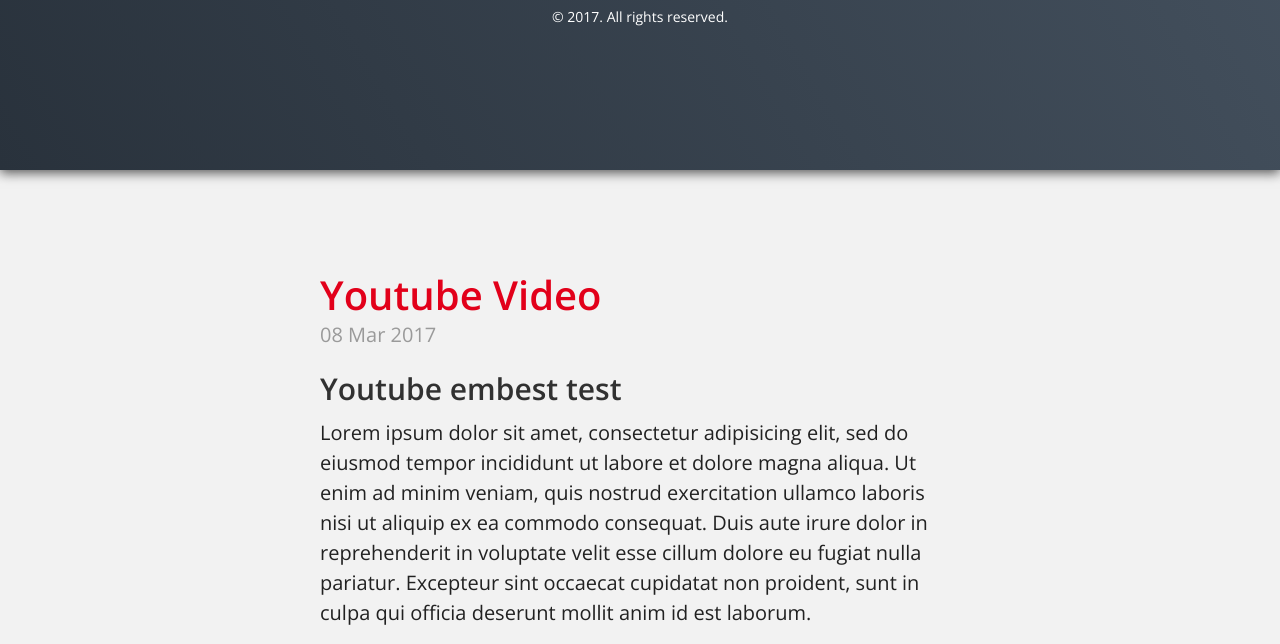
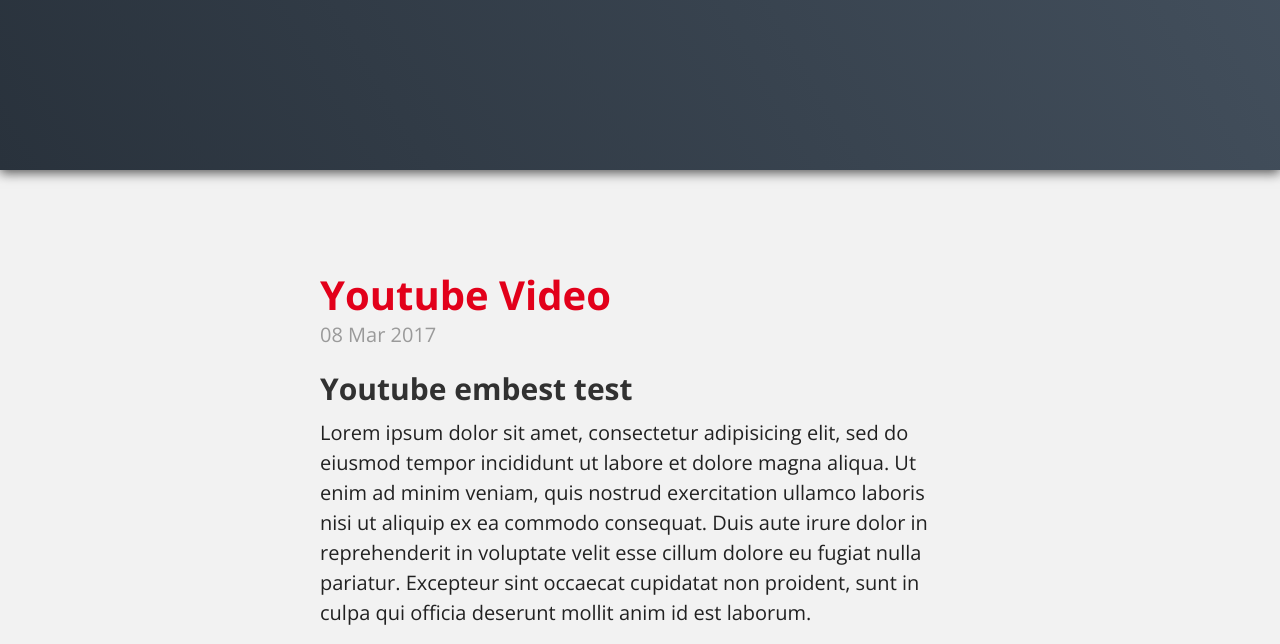
Before and after one commit to mrsideshowjack/miss-sell, a Jekyll site: the page built from index.html, in a window 1280 px wide, cut to the strip 550-1194 px from the top of the page. Built offline with Jekyll 4.4.1, drawn with Linux system fonts in a browser that asks for light colours; some web fonts are replaced; the list of posts is cut into pages by our own code; some of the changed text lies outside the part shown.

Commit message:
hiiiiiutehrthethsdsdgndsdsgdfz

```diff
--- a/_includes/head.html
+++ b/_includes/head.html
@@ -24,7 +24,7 @@
   <!-- CSS -->
   <link rel="stylesheet" href="{{ site.baseurl }}/public/css/syntax.css">
   <link rel="stylesheet" href="{{ site.baseurl }}/public/css/style.css">
-  <link rel="stylesheet" href="https://fonts.googleapis.com/css?family=Open+Sans:400,300,600 &#124;Josefin+Sans' rel='stylesheet">
+  <link href="https://fonts.googleapis.com/css?family=Open+Sans:400,700|Pacifico" rel="stylesheet">
   <link href="https://maxcdn.bootstrapcdn.com/font-awesome/4.7.0/css/font-awesome.min.css" rel="stylesheet">
 
   <!-- Icons -->
--- a/_includes/splash.html
+++ b/_includes/splash.html
@@ -39,28 +39,6 @@
     </ul>
   </nav>
 
-
-<!--     <nav class="splash-nav">
-
-      <a class="splash-nav-item{% if page.url == node.url %} active{% endif %}" href="{{ site.baseurl }}">
-        Blog
-      </a>
-
-      {% assign pages_list = site.pages %}
-      {% for node in pages_list %}
-        {% if node.title != null %}
-          {% if node.layout == "page" %}
-            <a class="splash-nav-item{% if page.url == node.url %} active{% endif %}" href="{{ site.baseurl }}{{ node.url }}">
-              {{ node.title }}
-            </a>
-          {% endif %}
-        {% endif %}
-      {% endfor %}
-      <a class="splash-nav-item{% if page.url == node.url %} active{% endif %}" href="{{ site.baseurl }}/archive">
-        Achive
-      </a>
-    </nav> -->
-
 <!--       <div class="social">
           <a href="https://twitter.com/mrsideshowjack"><i class="fa fa-twitter fa-fw" aria-hidden="true"></i></a>
           <a href="https://github.com/mrsideshowjack"><i class="fa fa-github fa-fw" aria-hidden="true"></i></a>
@@ -69,9 +47,6 @@
           <a href="http://stackoverflow.com/users/6625790/jack-mason"><i class="fa fa-stack-overflow fa-fw" aria-hidden="true"></i></a>
       </div> -->
 
-      <div class="splash-img-container">
-        <!-- <img class="splash-img" src="{{ site.baseurl }}{{ post.url }}/public/annie-spratt-66432.jpg"> -->
-      </div>
-    <p class="copyright">&copy; {{ site.time | date: '%Y' }}. All rights reserved.</p>
+      <div class="splash-img-container"></div>
   </div>
 </div>
--- a/_layouts/default.html
+++ b/_layouts/default.html
@@ -11,5 +11,7 @@
       {{ content }}
     </div>
 
+
+    <p class="copyright">&copy; {{ site.time | date: '%Y' }}. All rights reserved.</p>
   </body>
 </html>
--- a/public/css/style.css
+++ b/public/css/style.css
@@ -48,7 +48,7 @@
 }
 
 html {
-  font-family: "Helvetica Neue", Helvetica, Arial, sans-serif;
+  font-family: 'Open Sans', sans-serif;
   font-size: 16px;
   line-height: 1.5;
 }
@@ -435,7 +435,7 @@
   overflow: hidden; /* clearfix */
   margin-left: -1rem;
   margin-right: -1rem;
-  font-family: "PT Sans", Helvetica, Arial, sans-serif;
+  font-family: 'Open Sans', sans-serif;
   color: #ccc;
   text-align: center;
 }
@@ -557,12 +557,12 @@
 }
 .splash-img-container{
     width: 95%;
-    height: 340px;
-    background-color: transparent;
+    height: 350px;
     background-image: url(../aleksi-tappura-669.jpg);
+    background-attachment: fixed;
+    background-position: center center;
+    background-repeat: no-repeat;
     background-size: cover;
-    background-repeat: no-repeat;
-    background-position: center bottom;
     border-radius: 1.4rem;
     margin: 1rem auto;
 }
@@ -600,7 +600,7 @@
 .splash-about h1 {
   color: #fff;
   margin-top: 0;
-  font-family: 'Josefin Sans', sans-serif;
+  font-family: 'Pacifico', cursive;
   font-size: 3.8rem;
 }
 .splash .social{
@@ -666,7 +666,7 @@
   height: 1px;
   content: '.';
   color: transparent;
-  background: #E2001A;
+  background: rgba(226, 0, 26, 0.7);
   visibility: none;
   opacity: 0;
   z-index: -1;
```
